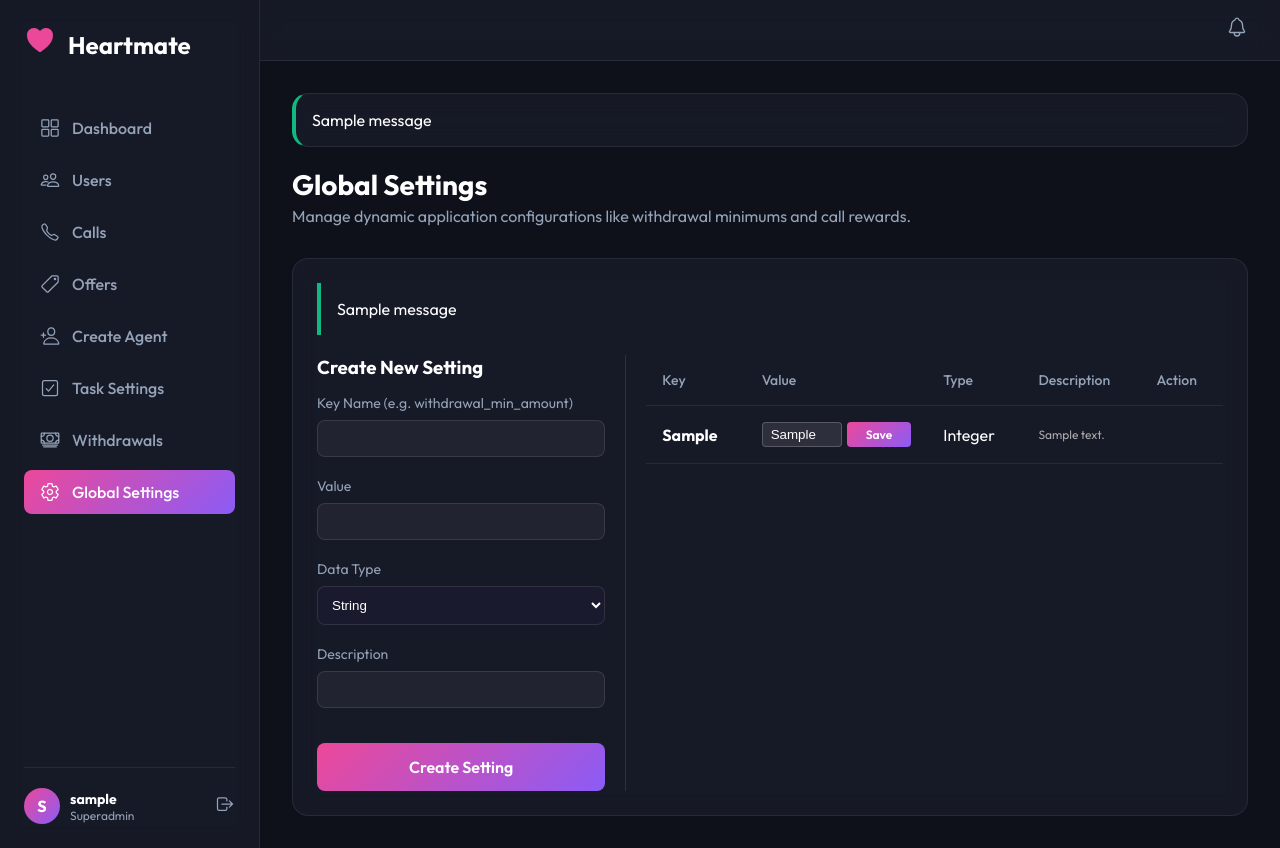
After one commit to sonamolcm/heartmate, a Django app: page /admin-panel/settings/ in a window 1280 px wide. The commit adds this page. Run offline with Django 5.2, Linux system fonts and the light colour scheme; a user stored in the database is signed in; tables that the repository leaves empty hold one stand-in row (values such as "Sample post"); one stand-in notice (Sample message) is shown.

Commit message:
Wallet, agent and admin panel

```diff
--- a/app/models.py
+++ b/app/models.py
@@ -117,3 +117,80 @@ class CallHistory(models.Model):
 
     def __str__(self):
         return f"Call: {self.caller.username} -> {self.receiver.username} ({self.status})"
+
+class AgentTaskConfig(models.Model):
+    daily_call_target = models.PositiveIntegerField(default=50)
+    weekly_call_target = models.PositiveIntegerField(default=250)
+    monthly_call_target = models.PositiveIntegerField(default=1000)
+    updated_at = models.DateTimeField(auto_now=True)
+
+    def save(self, *args, **kwargs):
+        self.pk = 1 # Force it to be a singleton
+        super(AgentTaskConfig, self).save(*args, **kwargs)
+
+    @classmethod
+    def load(cls):
+        obj, created = cls.objects.get_or_create(pk=1)
+        return obj
+
+class GlobalSetting(models.Model):
+    TYPE_CHOICES = [
+        ('int', 'Integer'),
+        ('float', 'Float'),
+        ('bool', 'Boolean'),
+        ('str', 'String'),
+    ]
+    key = models.CharField(max_length=50, unique=True)
+    value = models.CharField(max_length=255)
+    data_type = models.CharField(max_length=10, choices=TYPE_CHOICES, default='str')
+    description = models.TextField(blank=True, null=True)
+
+    def get_typed_value(self):
+        if self.data_type == 'int':
+            return int(self.value)
+        elif self.data_type == 'float':
+            return float(self.value)
+        elif self.data_type == 'bool':
+            return str(self.value).lower() in ['true', '1', 't', 'y', 'yes']
+        return str(self.value)
+
+    def __str__(self):
+        return f"{self.key}: {self.value} ({self.data_type})"
+
+class Wallet(models.Model):
+    user = models.OneToOneField(User, on_delete=models.CASCADE, related_name='wallet')
+    balance = models.IntegerField(default=0)
+    updated_at = models.DateTimeField(auto_now=True)
+
+    def __str__(self):
+        return f"{self.user.username}'s Wallet - Balance: {self.balance}"
+
+class WithdrawalRequest(models.Model):
+    STATUS_CHOICES = [
+        ('pending', 'Pending'),
+        ('approved', 'Approved'),
+        ('rejected', 'Rejected'),
+    ]
+    agent = models.ForeignKey(User, on_delete=models.CASCADE, related_name='withdrawals')
+    amount = models.IntegerField()
+    status = models.CharField(max_length=20, choices=STATUS_CHOICES, default='pending')
+    created_at = models.DateTimeField(default=timezone.now)
+    updated_at = models.DateTimeField(auto_now=True)
+
+    def __str__(self):
+        return f"{self.agent.username} - {self.amount} ({self.status})"
+
+class Transaction(models.Model):
+    TYPE_CHOICES = [
+        ('earn_call', 'Earned from Call'),
+        ('withdrawal', 'Withdrawal'),
+        ('coin_purchase', 'Coin Purchase'),
+    ]
+    user = models.ForeignKey(User, on_delete=models.CASCADE, related_name='transactions')
+    amount = models.IntegerField()
+    transaction_type = models.CharField(max_length=20, choices=TYPE_CHOICES)
+    reference_id = models.CharField(max_length=100, blank=True, null=True)
+    created_at = models.DateTimeField(default=timezone.now)
+
+    def __str__(self):
+        return f"{self.user.username} - {self.amount} ({self.transaction_type})"
--- a/app/panel_urls.py
+++ b/app/panel_urls.py
@@ -9,7 +9,13 @@ urlpatterns = [
     path('', panel_views.dashboard, name='dashboard'),
     path('users/', panel_views.users_list, name='users'),
     path('users/<int:user_id>/', panel_views.user_detail, name='user_detail'),
+    path('agents/create/', panel_views.create_agent, name='create_agent'),
     path('calls/', panel_views.calls_list, name='calls'),
     path('calls/<int:call_id>/', panel_views.call_detail, name='call_detail'),
     path('offers/', panel_views.offers_list, name='offers'),
+    path('offers/', panel_views.offers_list, name='offers'),
+    path('tasks/', panel_views.task_config, name='tasks'),
+    path('settings/', panel_views.settings_list, name='settings'),
+    path('withdrawals/', panel_views.withdrawals_list, name='withdrawals'),
+    path('withdrawals/<int:request_id>/<str:action>/', panel_views.handle_withdrawal, name='handle_withdrawal'),
 ]
--- a/app/urls.py
+++ b/app/urls.py
@@ -38,4 +38,9 @@ urlpatterns = [
     path('api/calls/initiate/', views.initiate_call, name='initiate_call'),
     path('api/calls/<int:call_id>/status/', views.update_call_status, name='update_call_status'),
     path('api/calls/history/', views.get_call_history, name='get_call_history'),
+
+    # Agent URLs
+    path('api/agent/dashboard/', views.agent_dashboard, name='agent_dashboard'),
+    path('api/agent/wallet/', views.agent_wallet, name='agent_wallet'),
+    path('api/agent/withdraw/', views.request_withdrawal, name='request_withdrawal'),
 ]
--- a/templates/admin_panel/base.html
+++ b/templates/admin_panel/base.html
@@ -36,6 +36,22 @@
                 <a href="{% url 'admin_panel:offers' %}" class="nav-item {% if request.resolver_match.url_name == 'offers' %}active{% endif %}">
                     <ion-icon name="pricetag-outline"></ion-icon>
                     <span>Offers</span>
+                </a>
+                <a href="{% url 'admin_panel:create_agent' %}" class="nav-item {% if request.resolver_match.url_name == 'create_agent' %}active{% endif %}">
+                    <ion-icon name="person-add-outline"></ion-icon>
+                    <span>Create Agent</span>
+                </a>
+                <a href="{% url 'admin_panel:tasks' %}" class="nav-item {% if request.resolver_match.url_name == 'tasks' %}active{% endif %}">
+                    <ion-icon name="checkbox-outline"></ion-icon>
+                    <span>Task Settings</span>
+                </a>
+                <a href="{% url 'admin_panel:withdrawals' %}" class="nav-item {% if request.resolver_match.url_name == 'withdrawals' %}active{% endif %}">
+                    <ion-icon name="cash-outline"></ion-icon>
+                    <span>Withdrawals</span>
+                </a>
+                <a href="{% url 'admin_panel:settings' %}" class="nav-item {% if request.resolver_match.url_name == 'settings' %}active{% endif %}">
+                    <ion-icon name="settings-outline"></ion-icon>
+                    <span>Global Settings</span>
                 </a>
             </nav>
 
--- a/templates/admin_panel/dashboard.html
+++ b/templates/admin_panel/dashboard.html
@@ -67,7 +67,7 @@
                         <td>
                             <span class="status-badge {{ call.status }}">{{ call.status|title }}</span>
                         </td>
-                        <td>{{ call.start_time|timesince }} ago</td>
+                        <td>{{ call.start_time|date:"M d, Y H:i" }}</td>
                         <td>
                             <a href="{% url 'admin_panel:call_detail' call.id %}" class="btn-text">View</a>
                         </td>
--- /dev/null
+++ b/templates/admin_panel/settings.html
@@ -0,0 +1,92 @@
+{% extends 'admin_panel/base.html' %}
+
+{% block content %}
+<div class="dashboard-header">
+    <h1>Global Settings</h1>
+    <p class="subtitle">Manage dynamic application configurations like withdrawal minimums and call rewards.</p>
+</div>
+
+<div class="section-card glass">
+    {% if messages %}
+        {% for message in messages %}
+            <div class="alert {% if message.tags == 'error' %}error{% else %}success{% endif %}">
+                {{ message }}
+            </div>
+        {% endfor %}
+    {% endif %}
+
+    <div style="display: flex; gap: 20px; align-items: flex-start;">
+        <!-- New Setting Form -->
+        <div style="flex: 1; padding-right: 20px; border-right: 1px solid rgba(255,255,255,0.1);">
+            <h3>Create New Setting</h3>
+            <form method="POST" action="{% url 'admin_panel:settings' %}" style="margin-top: 15px;">
+                {% csrf_token %}
+                <input type="hidden" name="action" value="create">
+
+                <div class="input-group">
+                    <label>Key Name (e.g. withdrawal_min_amount)</label>
+                    <input type="text" name="key" required style="width: 100%; padding: 10px; border-radius: 8px; background: rgba(255,255,255,0.05); border: 1px solid rgba(255,255,255,0.1); color: white;">
+                </div>
+
+                <div class="input-group" style="margin-top: 10px;">
+                    <label>Value</label>
+                    <input type="text" name="value" required style="width: 100%; padding: 10px; border-radius: 8px; background: rgba(255,255,255,0.05); border: 1px solid rgba(255,255,255,0.1); color: white;">
+                </div>
+
+                <div class="input-group" style="margin-top: 10px;">
+                    <label>Data Type</label>
+                    <select name="data_type" style="width: 100%; padding: 10px; border-radius: 8px; background: #1a1a2e; border: 1px solid rgba(255,255,255,0.1); color: white;">
+                        <option value="str">String</option>
+                        <option value="int">Integer</option>
+                        <option value="float">Float</option>
+                        <option value="bool">Boolean</option>
+                    </select>
+                </div>
+
+                <div class="input-group" style="margin-top: 10px;">
+                    <label>Description</label>
+                    <input type="text" name="description" style="width: 100%; padding: 10px; border-radius: 8px; background: rgba(255,255,255,0.05); border: 1px solid rgba(255,255,255,0.1); color: white;">
+                </div>
+
+                <button type="submit" class="btn-primary" style="margin-top: 15px; width: 100%;">Create Setting</button>
+            </form>
+        </div>
+
+        <!-- Existing Settings Table -->
+        <div style="flex: 2;">
+            <table class="data-table">
+                <thead>
+                    <tr>
+                        <th>Key</th>
+                        <th>Value</th>
+                        <th>Type</th>
+                        <th>Description</th>
+                        <th>Action</th>
+                    </tr>
+                </thead>
+                <tbody>
+                    {% for setting in settings %}
+                    <tr>
+                        <td><strong>{{ setting.key }}</strong></td>
+                        <td>
+                            <form method="POST" action="{% url 'admin_panel:settings' %}" style="display: flex; gap: 5px;">
+                                {% csrf_token %}
+                                <input type="hidden" name="action" value="update">
+                                <input type="hidden" name="setting_id" value="{{ setting.id }}">
+                                <input type="text" name="value" value="{{ setting.value }}" style="width: 80px; padding: 4px 8px; border-radius: 4px; background: rgba(255,255,255,0.1); border: 1px solid rgba(255,255,255,0.2); color: white;">
+                                <button type="submit" class="btn-primary" style="padding: 4px 8px; font-size: 12px; border-radius: 4px;">Save</button>
+                            </form>
+                        </td>
+                        <td>{{ setting.get_data_type_display }}</td>
+                        <td style="font-size: 12px; color: #aaa;">{{ setting.description|default:"-" }}</td>
+                        <td></td>
+                    </tr>
+                    {% empty %}
+                    <tr><td colspan="5" style="text-align: center;">No settings configured.</td></tr>
+                    {% endfor %}
+                </tbody>
+            </table>
+        </div>
+    </div>
+</div>
+{% endblock %}
```
Also changed, not shown: app/panel_views.py (+111 -3 lines), app/serializers.py (+20 -4 lines), app/views.py (+179 -3 lines), templates/admin_panel/create_agent.html (added, +55 -0 lines), templates/admin_panel/task_config.html (added, +50 -0 lines), templates/admin_panel/users.html (+19 -3 lines), templates/admin_panel/withdrawals.html (added, +63 -0 lines), app/migrations/0003_agenttaskconfig.py (added), app/migrations/0004_globalsetting_transaction_wallet_withdrawalrequest.py (added).
